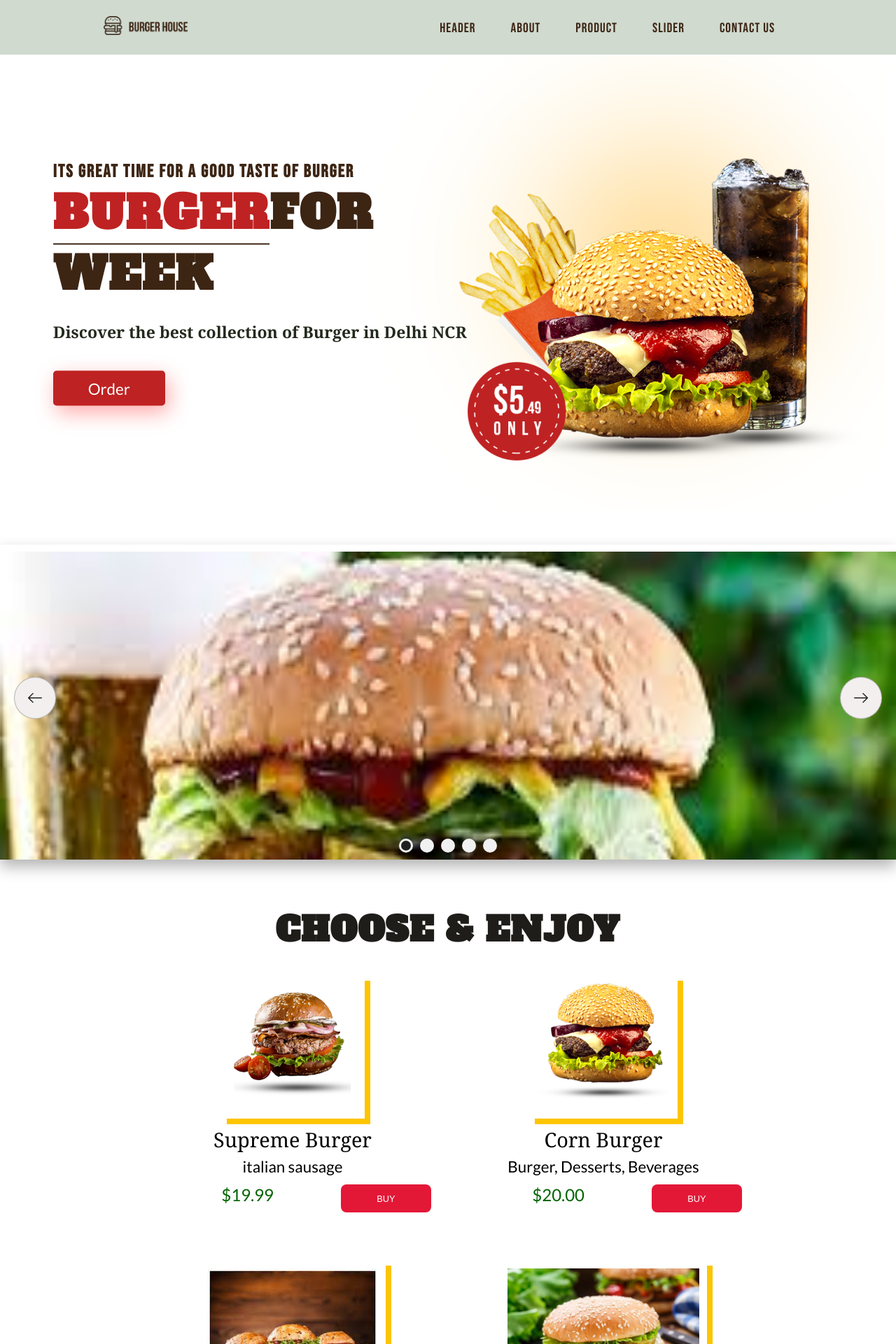
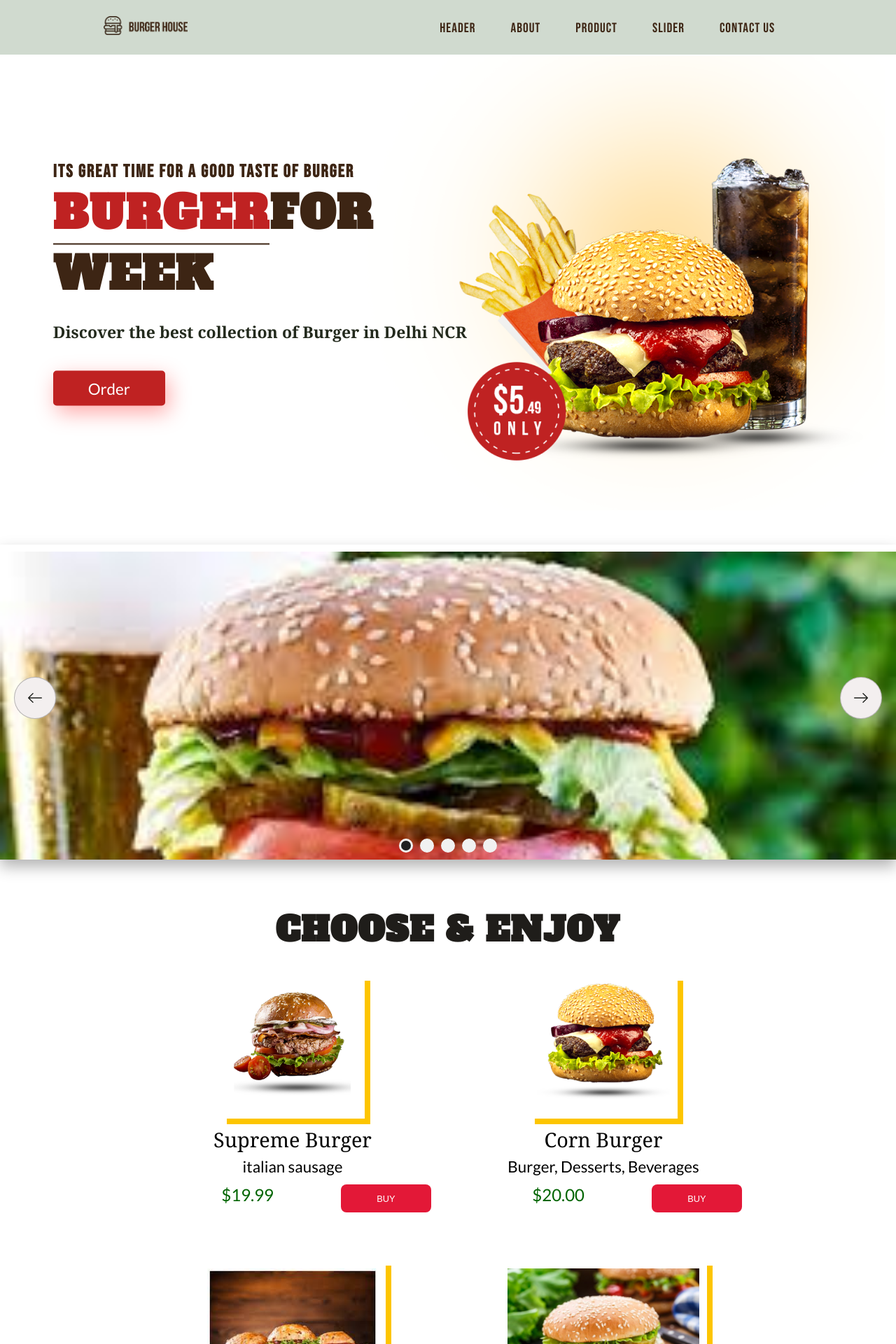
Before and after one commit to 09ishika/Burger_House, a React (Create React App) app: page / in a window 1280 px wide. Shown: the top 1920 px of the page at 70% size. Built offline with nearby package versions, Linux system fonts and the light colour scheme.

Commit message:
Update Slider.css

```diff
--- a/src/Components/Slider.css
+++ b/src/Components/Slider.css
@@ -23,7 +23,7 @@
   .slide img {
     margin-top: 10px;
     width: 200%;
-    height: 105%;
+    height: fit-content;
 
     object-fit: fill;
   }
```
